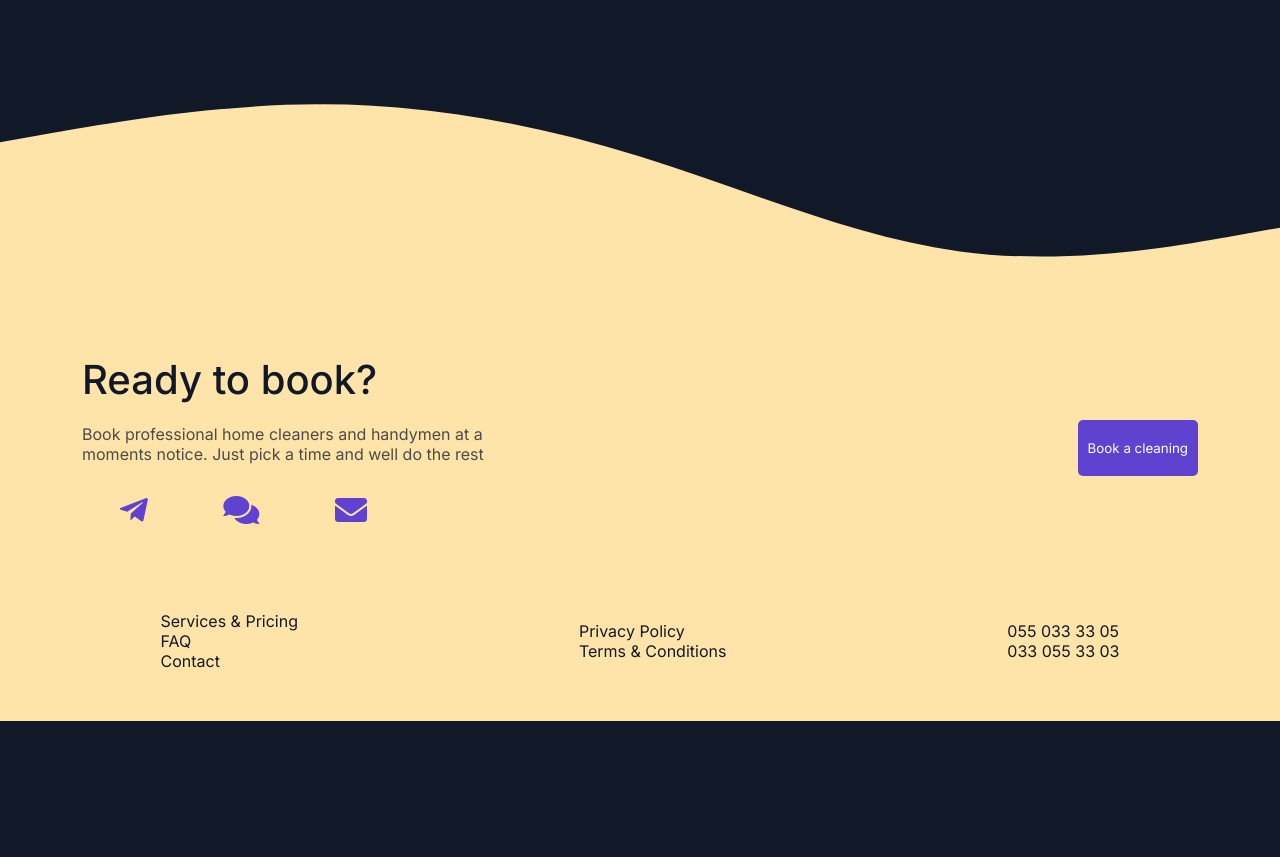
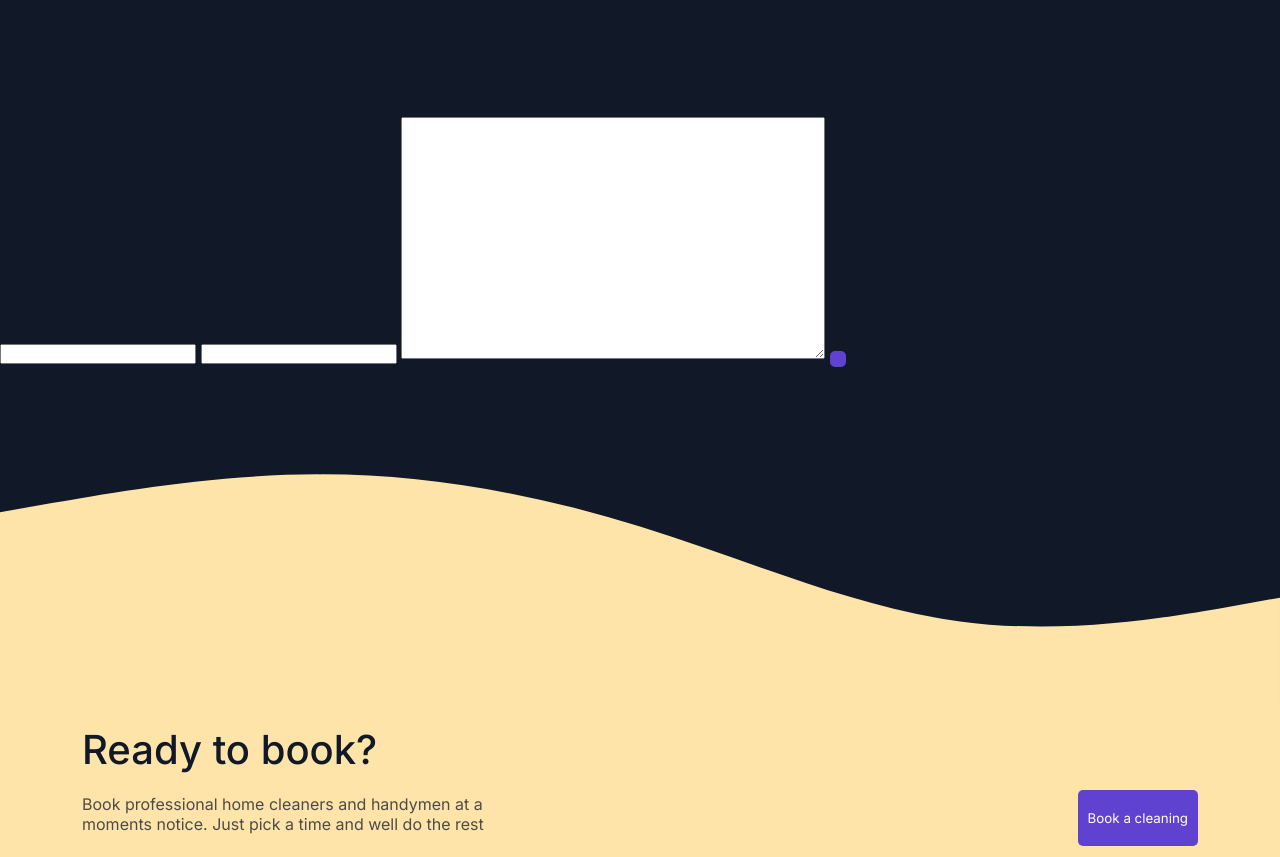
Before and after one commit to syafiqfadillah/vineyardClean, a website built with Vite: page index.html in a window 1280 px wide. Shown: the part 2178-3035 px from the top of the page. Before the commit the page ends 2899 px from the top, so only its background shows below. Built offline with nearby package versions, Linux system fonts and the light colour scheme.

Commit message:
add form report

```diff
--- a/index.html
+++ b/index.html
@@ -217,6 +217,14 @@
           </div>
         </div>
       </section>
+      <section class="report">
+        <form class="report-submit">
+            <input type="text" name="name"></input>
+            <input type="email" name="email"></input>
+            <textarea name="sentences" rows=15 cols="50"></textarea>
+            <button type="submit" class="btn btn-primary"></button>
+        </form>
+      </section>
     </main>
     <svg xmlns="http://www.w3.org/2000/svg" viewBox="0 0 1440 320">
       <path
```
